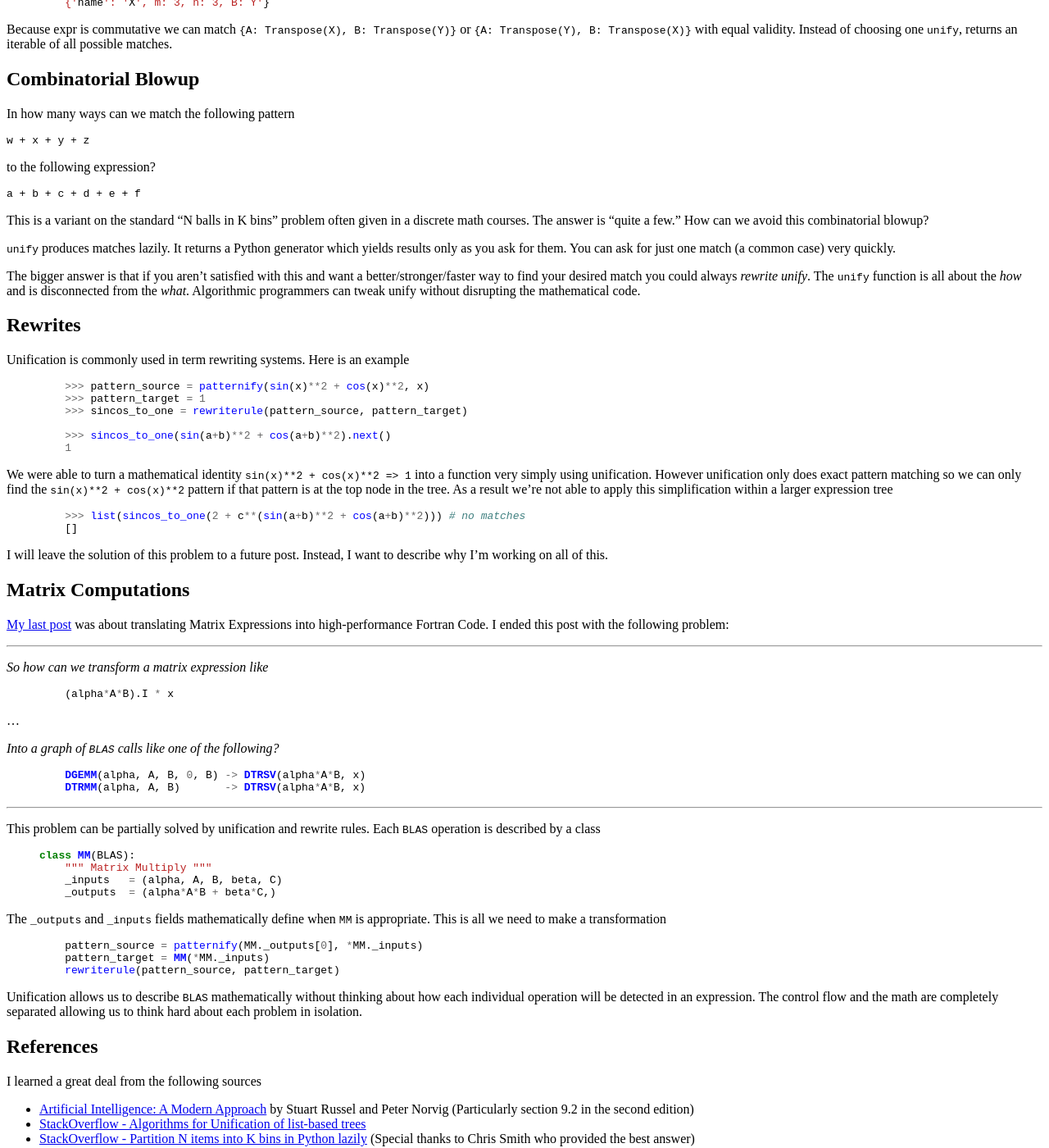
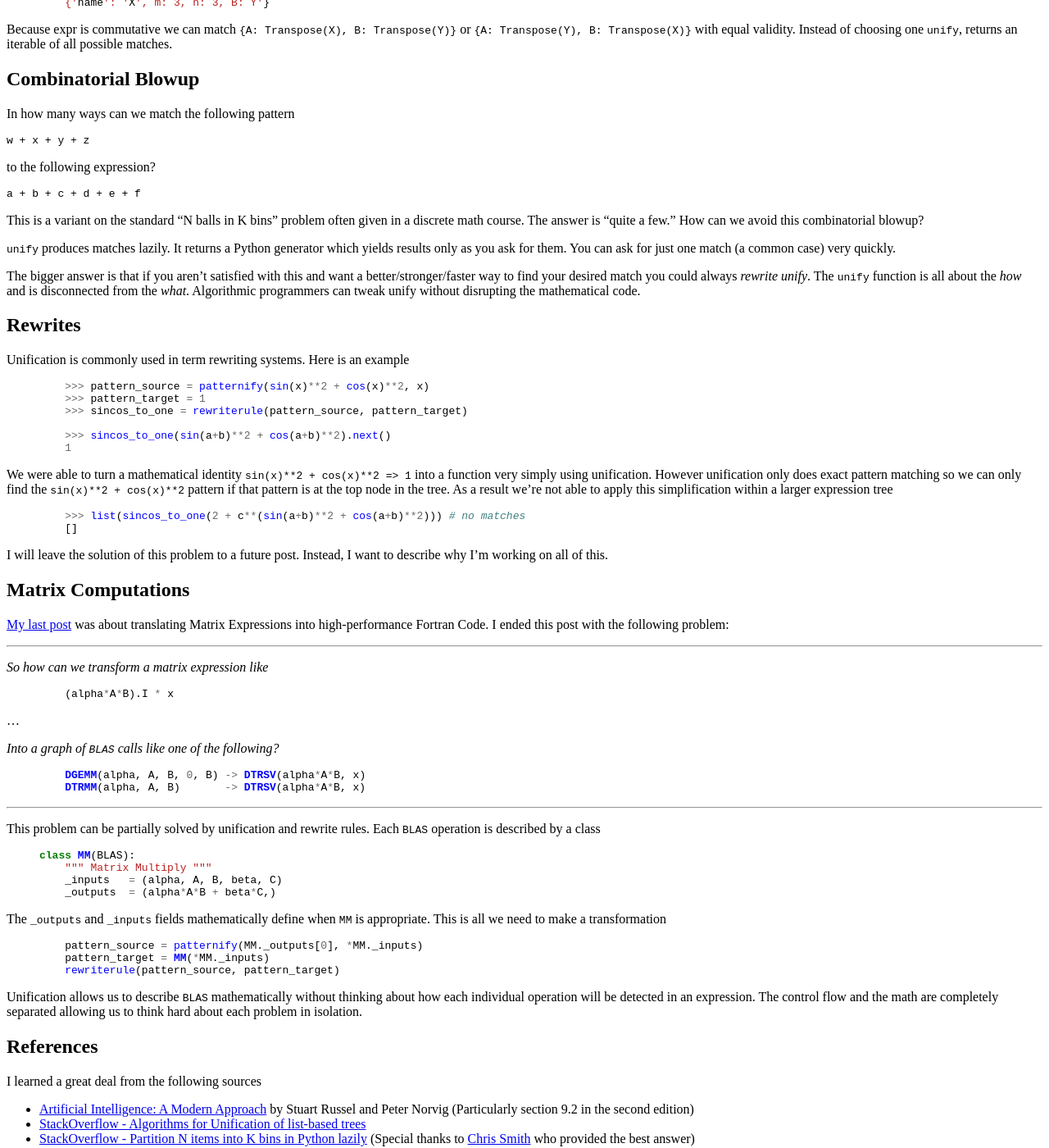
Before and after one commit to besyskymnbk/blog, a Jekyll site: the page built from _posts/work/2012-11-01-Unification.md, in a window 1280 px wide and 1400 px high, scrolled down 1269 px. Shown: the whole window at 82% size. Built offline with Jekyll 4.4.1, drawn with Linux system fonts in a browser that asks for light colours; comment, search, counter and statistics services are not loaded.

```diff
--- a/_posts/work/2012-11-01-Unification.md
+++ b/_posts/work/2012-11-01-Unification.md
@@ -103,7 +103,7 @@ to the following expression?
 
     a + b + c + d + e + f
 
-This is a variant on the standard "N balls in K bins" problem often given in a discrete math courses. The answer is "quite a few." How can we avoid this combinatorial blowup?
+This is a variant on the standard "N balls in K bins" problem often given in a discrete math course. The answer is "quite a few." How can we avoid this combinatorial blowup?
 
 `unify` produces matches lazily. It returns a Python generator which yields results only as you ask for them. You can ask for just one match (a common case) very quickly.
 
@@ -187,7 +187,7 @@ I learned a great deal from the following sources
 
 *   [Artificial Intelligence: A Modern Approach](http://aima.cs.berkeley.edu/) by Stuart Russel and Peter Norvig (Particularly section 9.2 in the second edition)
 *   [StackOverflow - Algorithms for Unification of list-based trees](http://stackoverflow.com/questions/13092092/algorithms-for-unification-of-list-based-trees)
-*   [StackOverflow - Partition N items into K bins in Python lazily](http://stackoverflow.com/questions/13131491/partition-n-items-into-k-bins-in-python-lazily) (Special thanks to Chris Smith who provided the best answer)
+*   [StackOverflow - Partition N items into K bins in Python lazily](http://stackoverflow.com/questions/13131491/partition-n-items-into-k-bins-in-python-lazily) (Special thanks to [Chris Smith](https://github.com/smichr) who provided the best answer)
 *   [Logic Programming](http://en.wikipedia.org/wiki/Logic_programming)
 *   [Term Rewriting](http://en.wikipedia.org/wiki/Term_rewriting)
 *   [My favorite Prolog tutorial](http://www.learnprolognow.org/)
```
